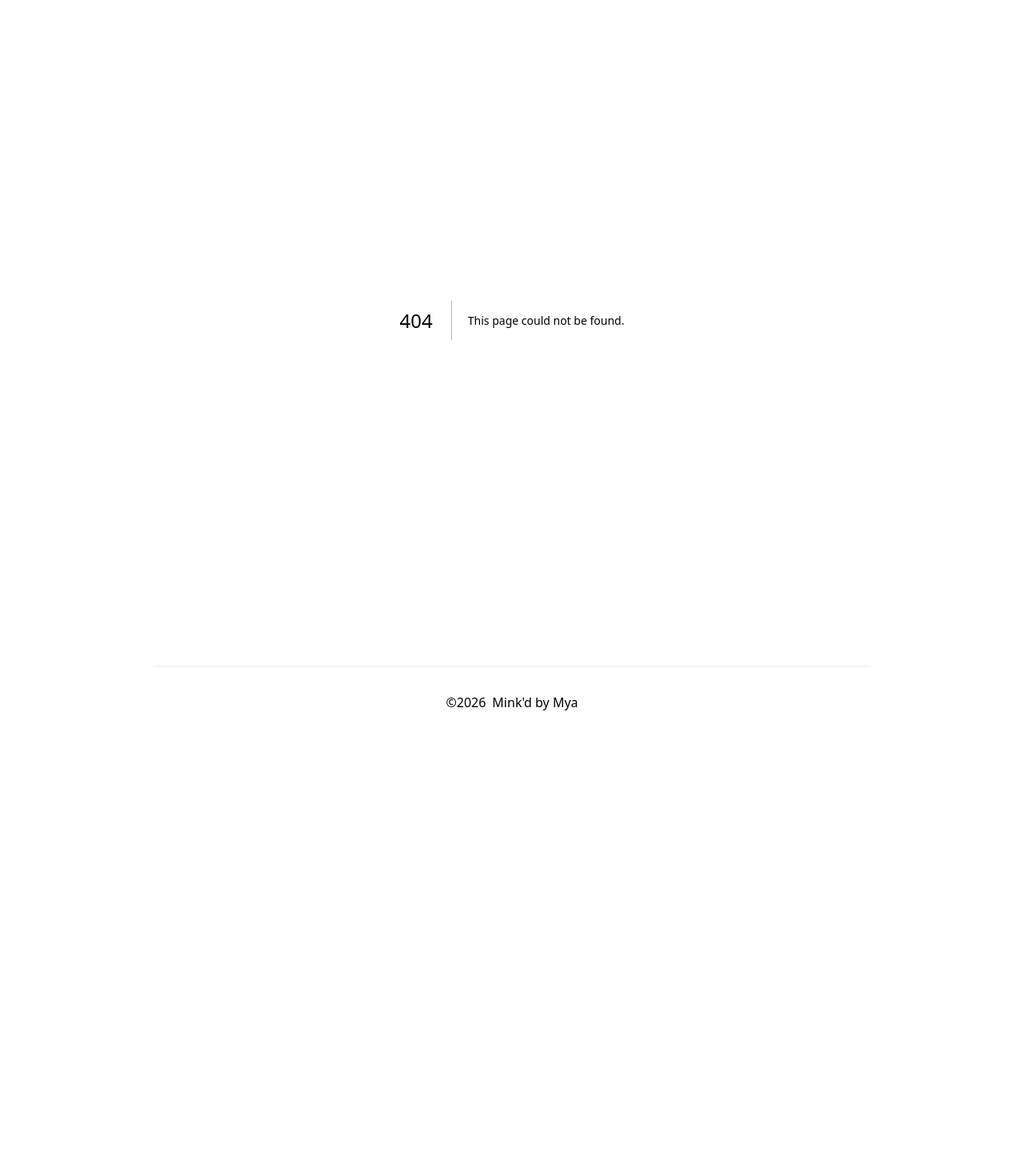
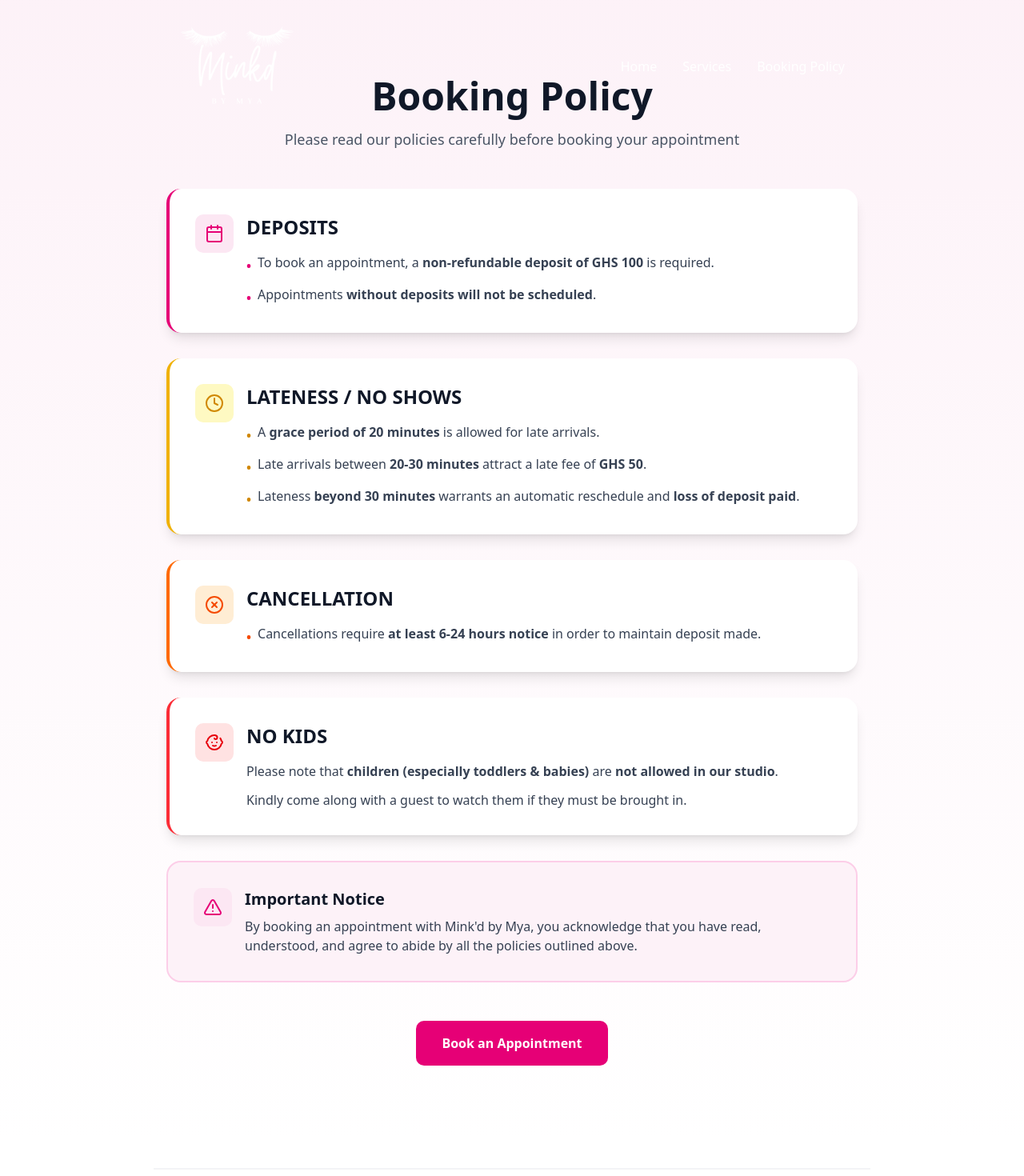
Before and after one commit to KrobsDev/minkd_by_mya, a Next.js app: page /booking-policy in a window 1280 px wide. Before the commit this address had no page. Shown: the top 1470 px of the page at 80% size. Before the commit the page ends 922 px from the top, so only its background shows below. Built offline with nearby package versions, Linux system fonts and the light colour scheme.

Commit message:
feat: added booking policy, fixed booking payment flow

```diff
--- /dev/null
+++ b/src/app/booking-policy/page.tsx
@@ -0,0 +1,153 @@
+import { Clock, XCircle, Calendar, AlertTriangle, Baby } from "lucide-react";
+
+export default function BookingPolicyPage() {
+  return (
+    <div className="min-h-screen bg-gradient-to-b from-pink-50 to-white">
+      <div className="container mx-auto px-4 py-16 md:py-24 max-w-4xl">
+        <div className="text-center mb-12">
+          <h1 className="text-4xl md:text-5xl font-bold text-gray-900 mb-4">
+            Booking Policy
+          </h1>
+          <p className="text-lg text-gray-600">
+            Please read our policies carefully before booking your appointment
+          </p>
+        </div>
+
+        <div className="space-y-8">
+          {/* Deposits */}
+          <div className="bg-white rounded-2xl shadow-lg p-8 border-l-4 border-pink-600">
+            <div className="flex items-start gap-4">
+              <div className="p-3 bg-pink-100 rounded-lg">
+                <Calendar className="w-6 h-6 text-pink-600" />
+              </div>
+              <div className="flex-1">
+                <h2 className="text-2xl font-bold text-gray-900 mb-4">
+                  DEPOSITS
+                </h2>
+                <ul className="space-y-3 text-gray-700">
+                  <li className="flex items-start gap-2">
+                    <span className="text-pink-600 font-bold mt-1">•</span>
+                    <span>
+                      To book an appointment, a <strong>non-refundable deposit of GHS 100</strong> is required.
+                    </span>
+                  </li>
+                  <li className="flex items-start gap-2">
+                    <span className="text-pink-600 font-bold mt-1">•</span>
+                    <span>
+                      Appointments <strong>without deposits will not be scheduled</strong>.
+                    </span>
+                  </li>
+                </ul>
+              </div>
+            </div>
+          </div>
+
+          {/* Lateness / No Shows */}
+          <div className="bg-white rounded-2xl shadow-lg p-8 border-l-4 border-yellow-500">
+            <div className="flex items-start gap-4">
+              <div className="p-3 bg-yellow-100 rounded-lg">
+                <Clock className="w-6 h-6 text-yellow-600" />
+              </div>
+              <div className="flex-1">
+                <h2 className="text-2xl font-bold text-gray-900 mb-4">
+                  LATENESS / NO SHOWS
+                </h2>
+                <ul className="space-y-3 text-gray-700">
+                  <li className="flex items-start gap-2">
+                    <span className="text-yellow-600 font-bold mt-1">•</span>
+                    <span>
+                      A <strong>grace period of 20 minutes</strong> is allowed for late arrivals.
+                    </span>
+                  </li>
+                  <li className="flex items-start gap-2">
+                    <span className="text-yellow-600 font-bold mt-1">•</span>
+                    <span>
+                      Late arrivals between <strong>20-30 minutes</strong> attract a late fee of <strong>GHS 50</strong>.
+                    </span>
+                  </li>
+                  <li className="flex items-start gap-2">
+                    <span className="text-yellow-600 font-bold mt-1">•</span>
+                    <span>
+                      Lateness <strong>beyond 30 minutes</strong> warrants an automatic reschedule and <strong>loss of deposit paid</strong>.
+                    </span>
+                  </li>
+                </ul>
+              </div>
+            </div>
+          </div>
+
+          {/* Cancellation */}
+          <div className="bg-white rounded-2xl shadow-lg p-8 border-l-4 border-orange-500">
+            <div className="flex items-start gap-4">
+              <div className="p-3 bg-orange-100 rounded-lg">
+                <XCircle className="w-6 h-6 text-orange-600" />
+              </div>
+              <div className="flex-1">
+                <h2 className="text-2xl font-bold text-gray-900 mb-4">
+                  CANCELLATION
+                </h2>
+                <ul className="space-y-3 text-gray-700">
+                  <li className="flex items-start gap-2">
+                    <span className="text-orange-600 font-bold mt-1">•</span>
+                    <span>
+                      Cancellations require <strong>at least 6-24 hours notice</strong> in order to maintain deposit made.
+                    </span>
+                  </li>
+                </ul>
+              </div>
+            </div>
+          </div>
+
+          {/* No Kids */}
+          <div className="bg-white rounded-2xl shadow-lg p-8 border-l-4 border-red-500">
+            <div className="flex items-start gap-4">
+              <div className="p-3 bg-red-100 rounded-lg">
+                <Baby className="w-6 h-6 text-red-600" />
+              </div>
+              <div className="flex-1">
+                <h2 className="text-2xl font-bold text-gray-900 mb-4">
+                  NO KIDS
+                </h2>
+                <div className="space-y-3 text-gray-700">
+                  <p>
+                    Please note that <strong>children (especially toddlers & babies)</strong> are <strong>not allowed in our studio</strong>.
+                  </p>
+                  <p>
+                    Kindly come along with a guest to watch them if they must be brought in.
+                  </p>
+                </div>
+              </div>
+            </div>
+          </div>
+
+          {/* Important Notice */}
+          <div className="bg-pink-50 rounded-2xl p-8 border-2 border-pink-200">
+            <div className="flex items-start gap-4">
+              <div className="p-3 bg-pink-100 rounded-lg">
+                <AlertTriangle className="w-6 h-6 text-pink-600" />
+              </div>
+              <div className="flex-1">
+                <h3 className="text-xl font-bold text-gray-900 mb-2">
+                  Important Notice
+                </h3>
+                <p className="text-gray-700">
+                  By booking an appointment with Mink'd by Mya, you acknowledge that you have read, understood, and agree to abide by all the policies outlined above.
+                </p>
+              </div>
+            </div>
+          </div>
+        </div>
+
+        {/* Back to services button */}
+        <div className="mt-12 text-center">
+          <a
+            href="/services"
+            className="inline-block bg-pink-600 hover:bg-pink-700 text-white font-semibold px-8 py-4 rounded-lg transition-colors"
+          >
+            Book an Appointment
+          </a>
+        </div>
+      </div>
+    </div>
+  );
+}
--- a/src/app/layout.tsx
+++ b/src/app/layout.tsx
@@ -1,8 +1,7 @@
 import type { Metadata } from "next";
 import { Dancing_Script, Geist, Geist_Mono } from "next/font/google";
 import "./globals.css";
-import Header from "@/components/layout/Header";
-import Footer from "@/components/layout/Footer";
+import ConditionalLayout from "@/components/layout/ConditionalLayout";
 import { Toaster } from "sonner";
 
 const geistSans = Geist({
@@ -36,9 +35,9 @@ export default function RootLayout({
         className={`${geistSans.variable} ${geistMono.variable}
           ${dancingScript.variable} antialiased`}
       >
-        <Header />
-        {children}
-        <Footer />
+        <ConditionalLayout>
+          {children}
+        </ConditionalLayout>
         <Toaster position="top-right" richColors />
       </body>
     </html>
--- a/src/components/admin/AdminSidebar.tsx
+++ b/src/components/admin/AdminSidebar.tsx
@@ -1,6 +1,7 @@
 "use client";
 
 import Link from "next/link";
+import Image from "next/image";
 import { usePathname } from "next/navigation";
 import {
   Calendar,
@@ -58,11 +59,15 @@ export default function AdminSidebar() {
       >
         <div className="flex flex-col h-full">
           {/* Logo */}
-          <div className="flex items-center h-16 px-6 border-b border-gray-200">
-            <Link href="/admin" className="flex items-center gap-2">
-              <span className="text-xl font-bold text-pink-600 font-(family-name:--font-dancing-script)">
-                Mink'd by Mya
-              </span>
+          <div className="flex items-center justify-center h-28 px-6 border-b border-gray-200">
+            <Link href="/admin" className="flex items-center">
+              <Image
+                src="/images/logo.png"
+                alt="Mink'd by Mya"
+                width={240}
+                height={120}
+                className="h-20 w-auto"
+              />
             </Link>
           </div>
 
--- a/src/components/booking/BookingModal.tsx
+++ b/src/components/booking/BookingModal.tsx
@@ -1,6 +1,6 @@
 "use client";
 
-import { useState } from "react";
+import { useState, useEffect } from "react";
 import { format, addDays, isBefore, startOfDay } from "date-fns";
 import {
   Calendar,
@@ -28,6 +28,7 @@ import { cn } from "@/lib/utils";
 import api from "@/lib/api/client";
 import type { Service } from "@/lib/models/service";
 import { toast } from "sonner";
+import Link from "next/link";
 
 declare global {
   interface Window {
@@ -126,6 +127,7 @@ export default function BookingModal({
   });
 
   const [currentMonth, setCurrentMonth] = useState(new Date());
+  const [tempHideModal, setTempHideModal] = useState(false);
 
   const today = startOfDay(new Date());
   const maxDate = addDays(today, 90);
@@ -222,6 +224,9 @@ export default function BookingModal({
         bookingId: bookingResult.bookingId,
       });
 
+      // Hide booking modal to allow interaction with Paystack popup
+      setTempHideModal(true);
+
       // Open Paystack inline popup
       const handler = window.PaystackPop.setup({
         key: process.env.NEXT_PUBLIC_PAYSTACK_PUBLIC_KEY || "",
@@ -262,19 +267,23 @@ export default function BookingModal({
             prev ? { ...prev, reference: response.reference } : null
           );
           setPaymentLoading(false);
+          setTempHideModal(false);
           toast.success("Payment successful! Your booking is confirmed.");
         },
         onClose: () => {
           setPaymentLoading(false);
+          setTempHideModal(false);
           toast.info("Payment window closed. You can try again.");
         },
       });
 
       handler.openIframe();
+      setPaymentLoading(false);
     } catch (error) {
       console.error("Payment initialization error:", error);
       toast.error("Failed to initialize payment. Please try again.");
       setPaymentLoading(false);
+      setTempHideModal(false);
     }
   };
 
@@ -293,6 +302,7 @@ export default function BookingModal({
       });
       setBookingResult(null);
       setPaymentComplete(false);
+      setTempHideModal(false);
     }, 300);
   };
 
@@ -326,7 +336,7 @@ export default function BookingModal({
   };
 
   return (
-    <Dialog open={open} onOpenChange={handleClose}>
+    <Dialog open={open && !tempHideModal} onOpenChange={handleClose}>
       <DialogContent className="sm:max-w-[500px] max-h-[90vh] overflow-y-auto">
         <DialogHeader>
           <DialogTitle className="text-xl font-semibold">
@@ -642,8 +652,15 @@ export default function BookingModal({
             </div>
 
             <p className="text-xs text-gray-500 text-center">
-              By confirming, you agree to our booking terms. A confirmation
-              email will be sent to you.
+              By confirming, you agree to our{" "}
+              <Link
+                href="/booking-policy"
+                className="text-pink-600 underline hover:text-pink-700"
+                target="_blank"
+              >
+                booking policy
+              </Link>
+              . A confirmation email will be sent to you.
             </p>
 
             <div className="flex gap-3">
--- a/src/components/home/TestimonialsSection.tsx
+++ b/src/components/home/TestimonialsSection.tsx
@@ -33,7 +33,7 @@ export default function TestimonialsSection() {
         </p>
 
         {/* carousel */}
-        <div className="embla w-full" ref={emblaRef}>
+        <div className="embla w-full overflow-hidden" ref={emblaRef}>
           <div className="embla__container testimonial">
             <div className="embla__slide">
               <TestimonialContent
--- /dev/null
+++ b/src/components/layout/ConditionalLayout.tsx
@@ -0,0 +1,26 @@
+"use client";
+
+import { usePathname } from "next/navigation";
+import Header from "./Header";
+import Footer from "./Footer";
+
+export default function ConditionalLayout({
+  children,
+}: {
+  children: React.ReactNode;
+}) {
+  const pathname = usePathname();
+  const isAdminPage = pathname?.startsWith("/admin");
+
+  if (isAdminPage) {
+    return <>{children}</>;
+  }
+
+  return (
+    <>
+      <Header />
+      {children}
+      <Footer />
+    </>
+  );
+}
--- a/src/components/layout/Header.tsx
+++ b/src/components/layout/Header.tsx
@@ -2,6 +2,7 @@
 import { cn } from "@/lib/utils/cn";
 import { Menu, X } from "lucide-react";
 import Link from "next/link";
+import Image from "next/image";
 import { useState } from "react";
 
 export default function Header() {
@@ -14,8 +15,15 @@ export default function Header() {
         top-0 left-0 right-0 pt-8 md:max-w-[70%] mx-auto flex items-center
         justify-between px-8"
     >
-      <Link href={"/"} className="text-xl font-bold text-white">
-        Mink'd by Mya
+      <Link href={"/"} className="flex items-center">
+        <Image
+          src="/images/logo.png"
+          alt="Mink'd by Mya"
+          width={180}
+          height={90}
+          className="w-36 h-auto brightness-0 invert"
+          priority
+        />
       </Link>
 
       <nav className="hidden md:block">
@@ -27,7 +35,7 @@ export default function Header() {
             <Link href={"/services"}>Services</Link>
           </li>
           <li>
-            <Link href={"#"}>Contact</Link>
+            <Link href={"/booking-policy"}>Booking Policy</Link>
           </li>
         </ul>
       </nav>
@@ -48,8 +56,14 @@ export default function Header() {
         )}
       >
         <div className="flex items-center justify-between">
-          <Link href={"/"} className="text-xl font-bold text-pink-500">
-            Mink'd by Mya
+          <Link href={"/"} className="flex items-center">
+            <Image
+              src="/images/logo.png"
+              alt="Mink'd by Mya"
+              width={160}
+              height={80}
+              className="w-32 h-auto"
+            />
           </Link>
           <X onClick={() => setOpen(!open)} />
         </div>
@@ -57,13 +71,13 @@ export default function Header() {
         <nav className="">
           <ul className="flex flex-col mt-8 gap-8 text-black">
             <li>
-              <Link href={"/"}>Home</Link>
+              <Link href={"/"} onClick={() => setOpen(false)}>Home</Link>
             </li>
             <li>
-              <Link href={"#"}>Services</Link>
+              <Link href={"/services"} onClick={() => setOpen(false)}>Services</Link>
             </li>
             <li>
-              <Link href={"#"}>Lashes</Link>
+              <Link href={"/booking-policy"} onClick={() => setOpen(false)}>Booking Policy</Link>
             </li>
           </ul>
         </nav>
--- a/src/lib/models/service.ts
+++ b/src/lib/models/service.ts
@@ -6,4 +6,6 @@ export interface Service {
   popular?: boolean;
   paystackLink: string;
   categoryId: string;
+  price: number;
+  durationMinutes: number;
 }
```
Also changed, not shown: src/app/globals.css (+13 -1 lines), src/components/home/Hero.tsx (+5 -10 lines), src/components/services/ServiceContent.tsx (+10 -0 lines), public/images/logo.PNG (added).
